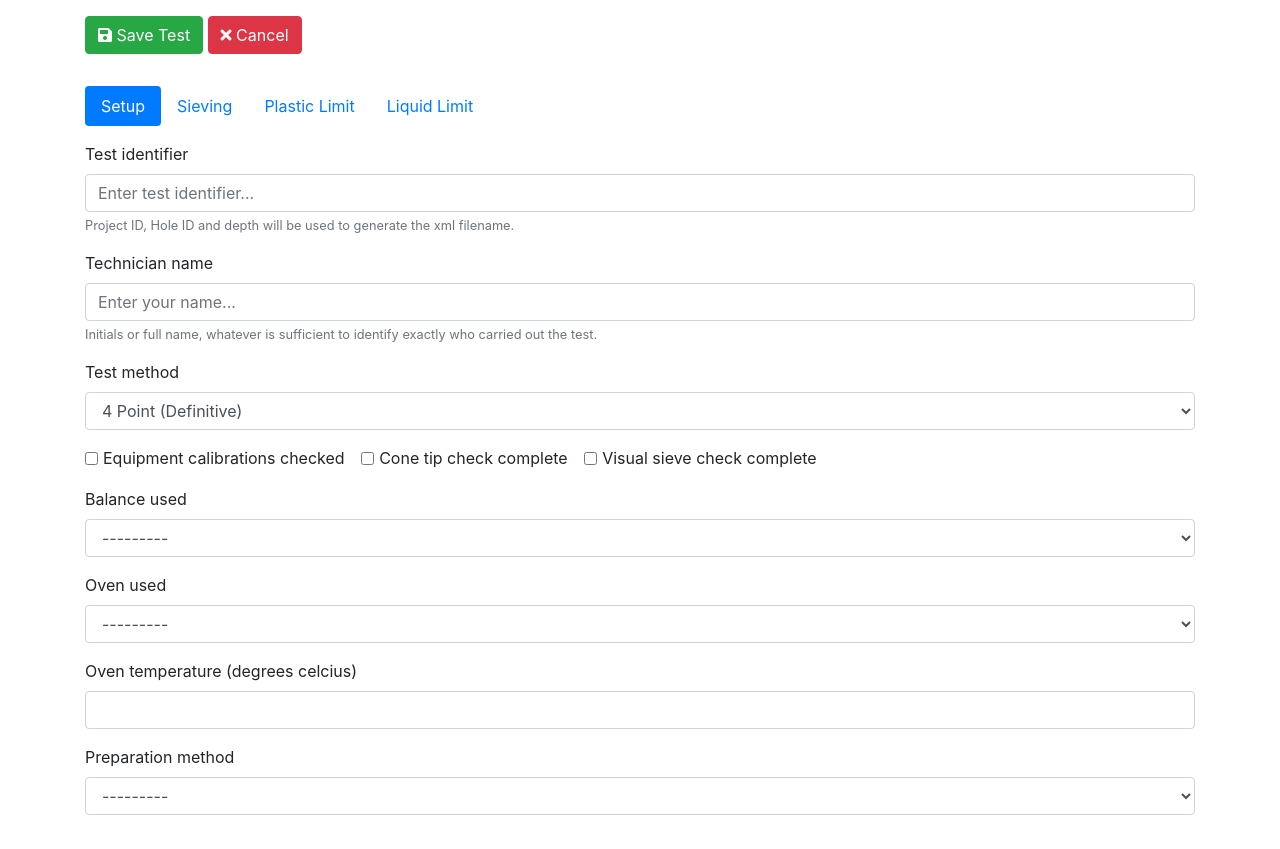
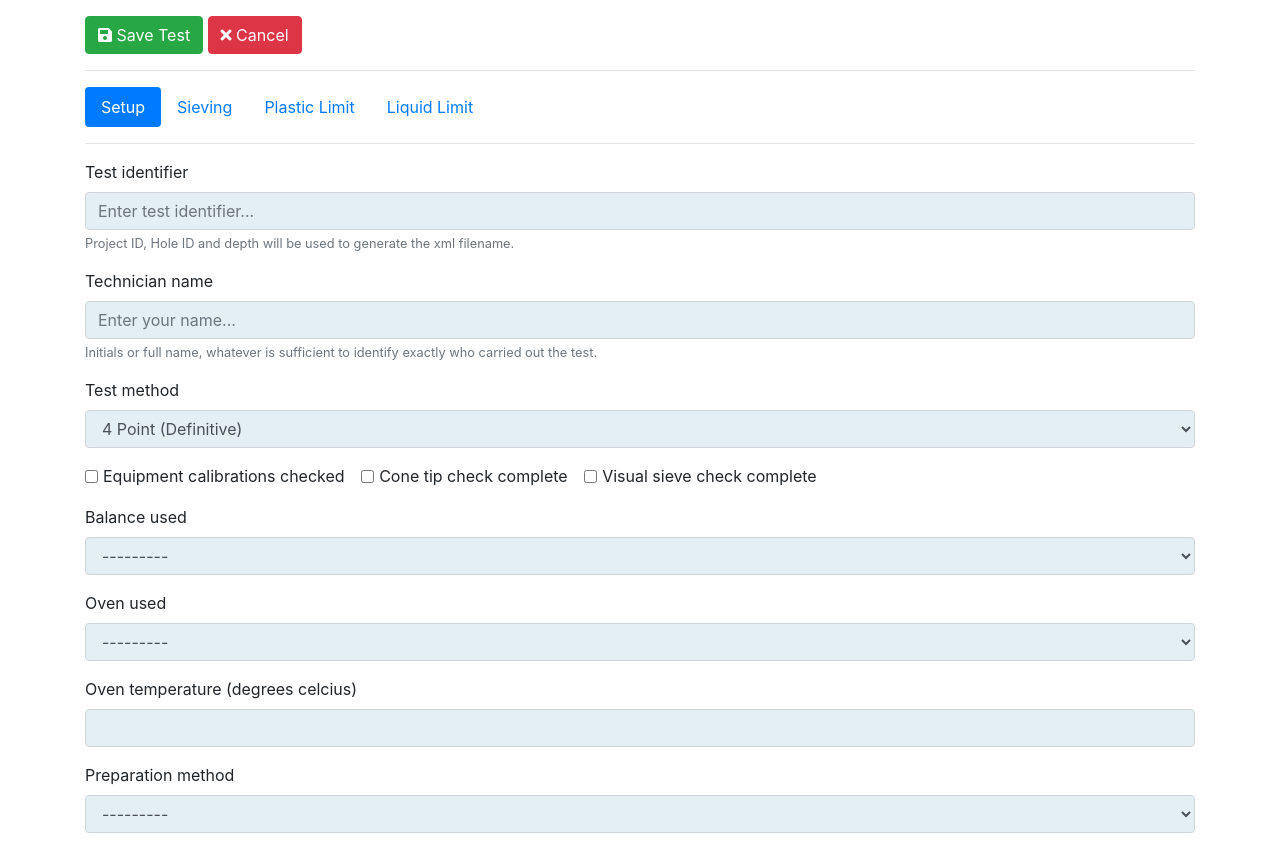
Before and after one commit to niko86/django-crud, a Django app: page /atterberg/add/ in a window 1280 px wide. Shown: the part 56-905 px from the top of the page. Before the commit the page ends 871 px from the top, so only its background shows below. Run offline with Django 3.2, Linux system fonts and the light colour scheme; some libraries are stand-ins or nearby versions.

Commit message:
Added colour to .form_control using inline css and HR tags for spacing

```diff
--- a/atterberg/templates/atterberg/atterberg_form.html
+++ b/atterberg/templates/atterberg/atterberg_form.html
@@ -1,14 +1,23 @@
 {% extends "base.html" %}
 
 {% load widget_tweaks %}
+
+{% block css %}
+<style>
+.form-control {
+    background-color:  #71a9c030!important;
+  }
+</style>
+{% endblock css %}
 
 {% block content %}
 <form method="post" autocomplete="off">
 {% csrf_token %}
 <div>
-    <button type="submit" class="btn btn-success my-3"><i class="fas fa-save"></i> Save Test</button>
-    <a href="{% url 'atterberg:atterberg-list' %}" class="btn btn-danger" role="button"><i class="fas fa-times"></i> Cancel</a>
+    <button type="submit" class="btn btn-success mt-3"><i class="fas fa-save"></i> Save Test</button>
+    <a href="{% url 'atterberg:atterberg-list' %}" class="btn btn-danger mt-3" role="button"><i class="fas fa-times"></i> Cancel</a>
 </div>
+<hr>
 <ul class="nav nav-pills my-3" id="pills-tab" role="tablist">
   <li class="nav-item">
     <a class="nav-link active" id="pills-setup-tab" data-toggle="pill" href="#pills-setup" role="tab" aria-controls="pills-setup"
@@ -27,6 +36,7 @@
       aria-selected="false">Liquid Limit</a>
   </li>
 </ul>
+<hr>
 <div class="tab-content" id="pills-tabContent">
   <div class="tab-pane fade show active" id="pills-setup" role="tabpanel" aria-labelledby="pills-setup-tab">
 
@@ -108,6 +118,7 @@
         <a class="nav-link" id="pl2-tab" data-toggle="tab" href="#pl2" role="tab" aria-controls="profile" aria-selected="false">PL2</a>
       </li>
     </ul>
+    <hr>
     <div class="tab-content" id="plTabContent">
       <div class="tab-pane fade show active" id="pl1" role="tabpanel" aria-labelledby="pl1-tab">
 
@@ -186,6 +197,7 @@
             <a class="nav-link" id="ll4-tab" data-toggle="tab" href="#ll4" role="tab" aria-controls="ll4" aria-selected="false">LL4</a>
           </li>
       </ul>
+      <hr>
       <div class="tab-content" id="llTabContent">
         <div class="tab-pane fade show active" id="ll1" role="tabpanel" aria-labelledby="ll1-tab">
             <div class="form-group">
--- a/atterberg/templates/atterberg/atterberg_list.html
+++ b/atterberg/templates/atterberg/atterberg_list.html
@@ -3,7 +3,6 @@
 <div class="row p-3">
     <a href="{% url 'atterberg:atterberg-add'%}" class="btn btn-primary" role="button">Add Test</a>
 </div>
-
 <table class="table table-striped">
     <thead>
         <tr>
```
